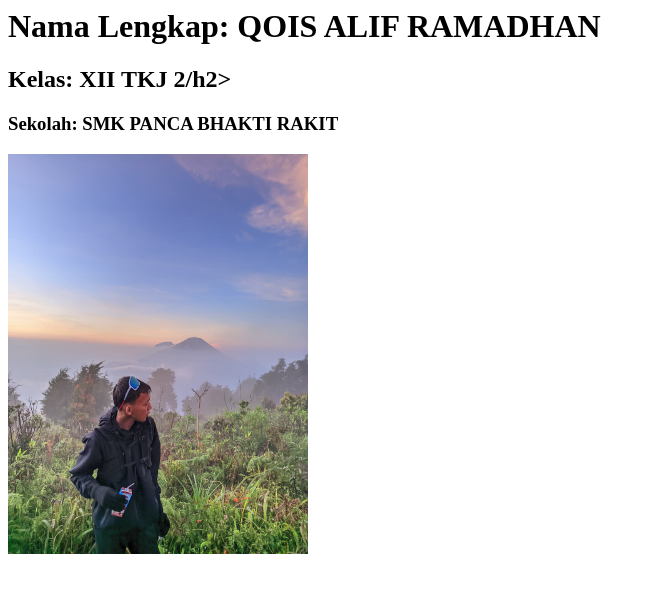
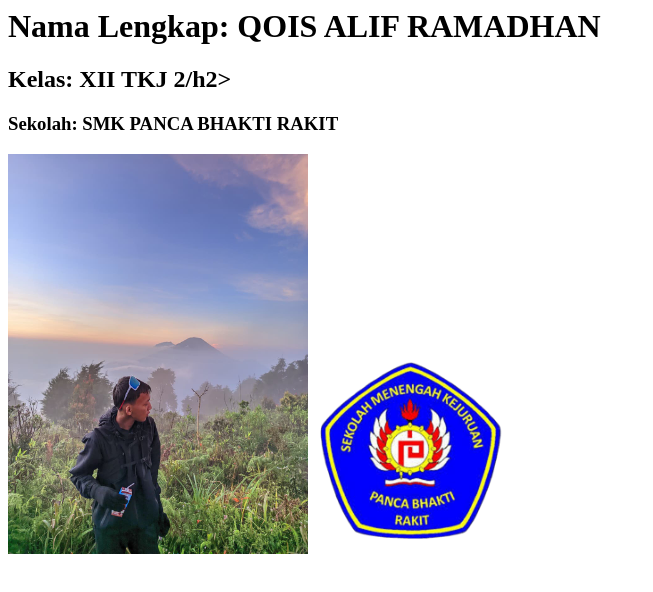
Before and after one commit to Qoisalifr/cloud-qois, a plain HTML site: page index.html in a window 1280 px wide. Shown: the whole page, without its empty margins (0-653 px from the left). Drawn offline with Linux system fonts and the light colour scheme.

Commit message:
Update index.html

```diff
--- a/index.html
+++ b/index.html
@@ -10,5 +10,6 @@
 <h2>Kelas: XII TKJ 2/h2>
 <h3>Sekolah: SMK PANCA BHAKTI RAKIT</h3>
   <img src="assets/qoisalifr.jpeg"alt="foto saya"width="300">
+  <img src="assets/logo smk pabhara.png"alt="foto saya"width="200">
 </body>
 </html>
```
